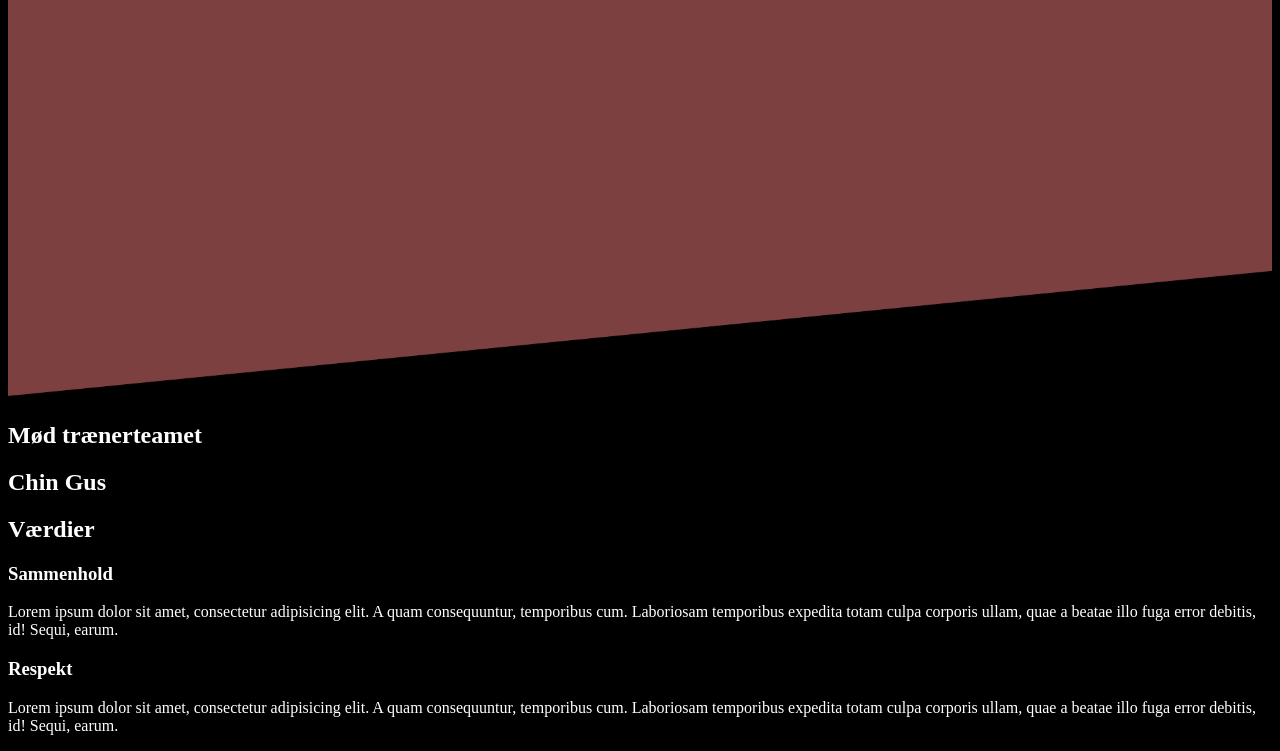
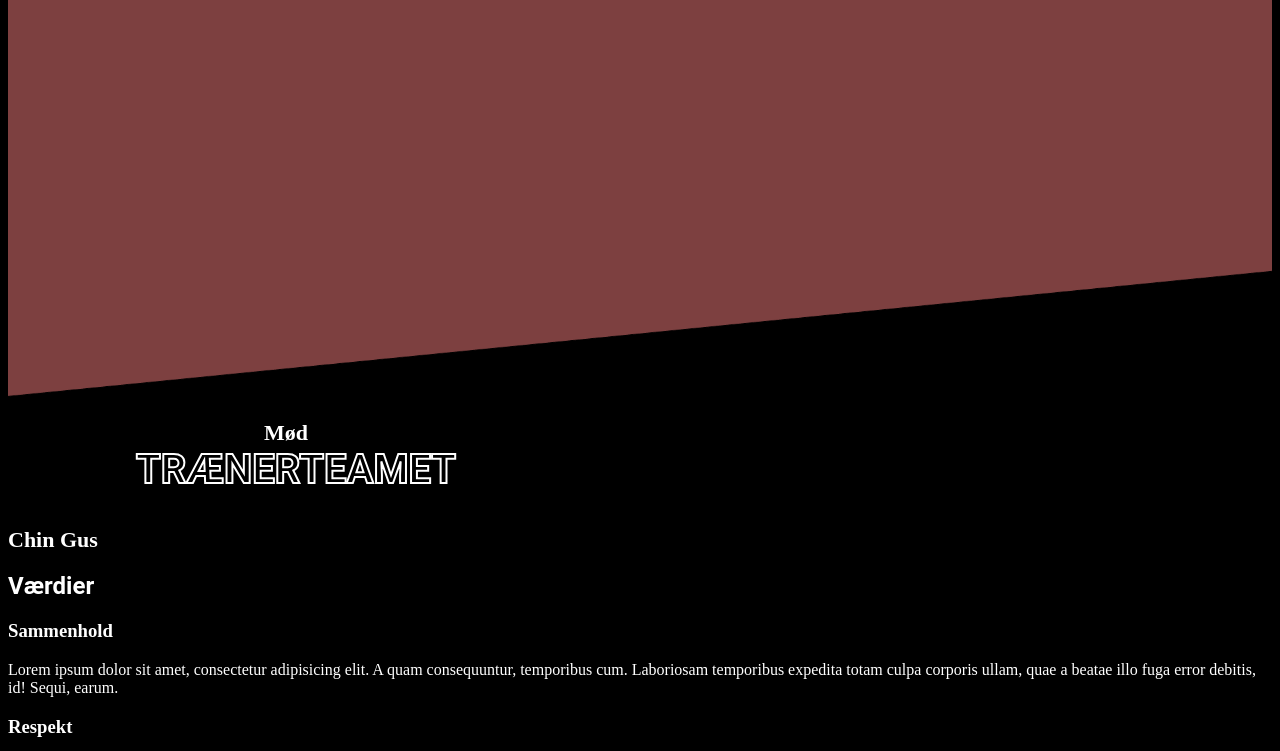
Before and after one commit to rona0515/chinguprojekt, a plain HTML site: page om.html in a window 1280 px wide. Shown: the part 1428-2179 px from the top of the page. Drawn offline with Linux system fonts and the light colour scheme; a script that the page names is missing.

Commit message:
mutual + outline: om

```diff
--- a/om.html
+++ b/om.html
@@ -45,7 +45,8 @@
         </section>
         <section id="fourth_section">
             <div class="section_wrapper">
-                <h1>Mød trænerteamet</h1>
+                <h2>Mød</h2>
+                <h1 class="outline">trænerteamet</h1>
             </div>
         </section>
         <section id="fifth_section">
--- a/styles/mutual.css
+++ b/styles/mutual.css
@@ -7,11 +7,14 @@ body {
 }
 
 h1 {
-    color: white
+    color: white;
+    font-family: roboto;
 }
 
 h2 {
-    color: white
+    color: white;
+    font-family: Acumin pro thin;
+    font-size: 22px;
 }
 
 h3 {
--- a/styles/om.css
+++ b/styles/om.css
@@ -3,11 +3,14 @@ body {
 }
 
 h1 {
-    color: white
+    color: white;
+    font-family: roboto;
 }
 
 h2 {
-    color: white
+    color: white;
+    font-family: Acumin pro thin;
+    font-size: 22px;
 }
 
 h3 {
@@ -29,7 +32,7 @@ nav a {
 }
 */
 
-/*First_section*/
+/*second_section*/
 #first_section {
     background-image: ;
     background-size: cover;
@@ -61,7 +64,7 @@ nav a {
     left: 28px;
 }
 
-/*second_section*/
+/*third_section*/
 #second_section {
     background-image: ;
     background-size: cover;
@@ -92,3 +95,22 @@ nav a {
     top: 97px;
     left: 28px;
 }
+
+/*fourth_section*/
+
+h1.outline {
+    text-transform: uppercase;
+    font-size: 30px;
+    -webkit-text-stroke: 2px white;
+    -webkit-text-fill-color: transparent;
+    margin-top: 0vw;
+    padding-top: 0vw;
+    padding-left: 10vw;
+    font-size: 40px;
+}
+
+#fourth_section h2 {
+    margin-bottom: 0vw;
+    padding-bottom: 0vw;
+    padding-left: 20vw;
+}
```
